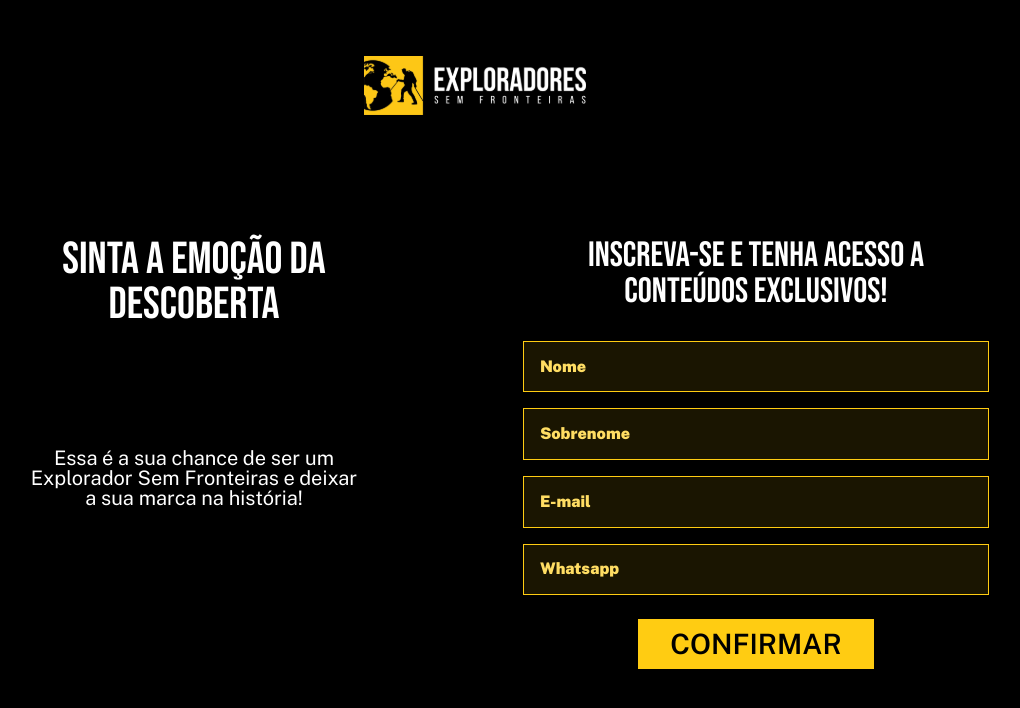
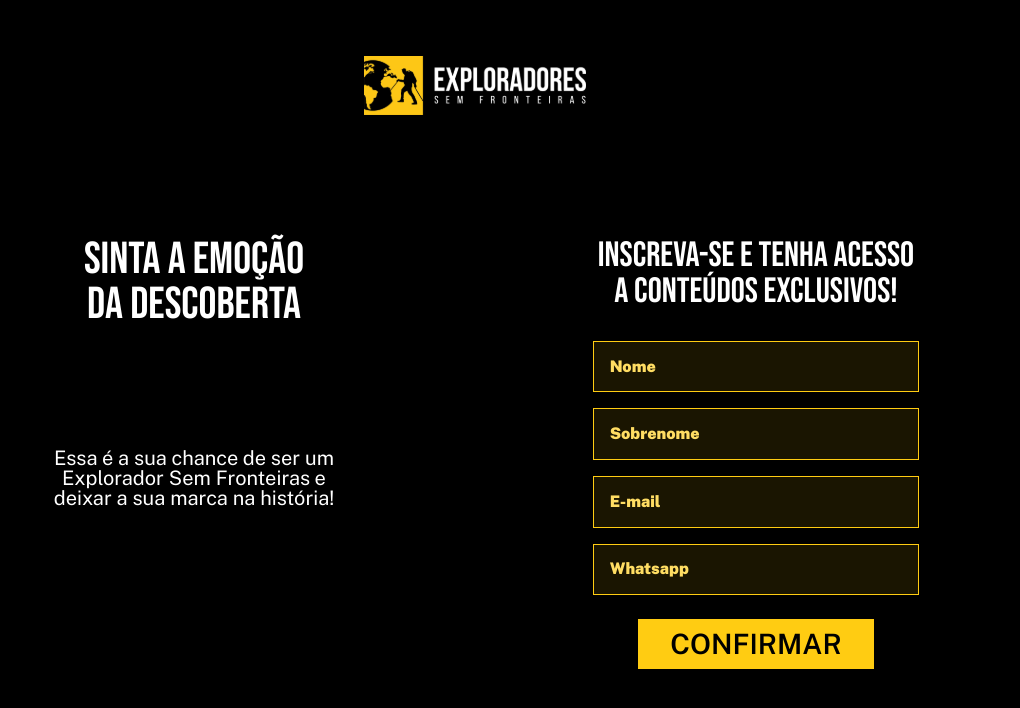
Before and after one commit to Byte3-TI-ltda/ESF-LP-09-2023, a React (Create React App) app: page /home in a window 1280 px wide. Shown: the top 708 px of the page, without its empty margins (165-1185 px from the left). Built offline with nearby package versions, Linux system fonts and the light colour scheme.

Commit message:
Protótipo: Ajustes layout

```diff
--- a/src/app/pages/welcome/WelcomePage.tsx
+++ b/src/app/pages/welcome/WelcomePage.tsx
@@ -12,7 +12,7 @@ export const WelcomePage: React.FC<{}> = () => {
       children={
         <div className="d-flex flex-column w-100">
           <Container className="p-0">
-            <Row className="justify-content-center p-2">
+            <Row className="justify-content-center justify-content-lg-around p-2">
               <Col className="col-sm-12 col-md-10 col-lg-4 px-lg-4">
                 <Row className="justify-content-center mb-lg-2">
                   <Col className="col-sm-12 p-0">
@@ -79,10 +79,10 @@ export const WelcomePage: React.FC<{}> = () => {
             </Row>
           </Container>
 
-          <Row className="justify-content-center p-0 bg-primary mt-lg-4">
+          <Row className="p-0 bg-primary mt-lg-4">
             <Col className="col-sm-12">
               <Container>
-                <Row className="justify-content-center mt-4 mb-4 mb-lg-0 mt-lg-0">
+                <Row className="justify-content-center justify-content-lg-around mt-4 mb-4 mb-lg-0 mt-lg-0">
                   <Col className="col-12 col-lg-4 p-0 d-flex align-items-center justify-content-center">
                     <h1 className="text-center mx-5 mx-lg-0 text-uppercase fs-bebas-neue lh-1 mb-0 fs-custom_w text-black">
                       confira nossas novidades!
--- a/src/app/shared/components/molecules/ApplicationForm/ApplicationForm.tsx
+++ b/src/app/shared/components/molecules/ApplicationForm/ApplicationForm.tsx
@@ -24,7 +24,7 @@ export const ApplicationForm: React.FC<{}> = () => {
     <div className="px-2 px-lg-0">
       <Row className="justify-content-center">
         <Col className="col-sm-12">
-          <h2 className="text-center mx-4 text-uppercase fs-bebas-neue lh-1 fs-custom_a">
+          <h2 className="text-center px-2 p-lg-0 text-uppercase fs-bebas-neue lh-1 fs-custom_a">
             Inscreva-se e tenha acesso a conteúdos exclusivos!
           </h2>
         </Col>
--- a/src/app/shared/components/molecules/HomeFrame/HomeFrame.tsx
+++ b/src/app/shared/components/molecules/HomeFrame/HomeFrame.tsx
@@ -26,8 +26,8 @@ export const HomeFrame: React.FC<{}> = () => {
   };
 
   return (
-    <Row className="justify-content-center p-2">
-      <Col className="col-sm-12 col-md-10 col-lg-6 px-lg-5">
+    <Row className="justify-content-center justify-content-lg-around p-2">
+      <Col className="col-sm-12 col-md-10 col-lg-4 px-lg-4">
         <div className="d-flex flex-column flex-lg-column-reverse">
           <Row className="justify-content-center mt-0 mt-lg-5">
             <Col className="col-sm-12 mb-sm-2">
@@ -49,7 +49,7 @@ export const HomeFrame: React.FC<{}> = () => {
 
         <Row className="justify-content-center mt-4 mt-lg-5">
           <Col className="col-sm-12">
-            <p className="text-center mx-3 lh-1 px-lg-5 fs-5">
+            <p className="text-center lh-1 px-lg-2 fs-5">
               Essa é a sua chance de ser um Explorador Sem Fronteiras e deixar a
               sua marca na história!
             </p>
@@ -68,7 +68,7 @@ export const HomeFrame: React.FC<{}> = () => {
           </Col>
         </Row>
       </Col>
-      <Col className="col-sm-12 col-md-10 col-lg-6 px-lg-5 d-none d-lg-block">
+      <Col className="col-sm-12 col-md-10 col-lg-4 px-lg-4 d-none d-lg-block">
         <ApplicationForm />
       </Col>
     </Row>
```
